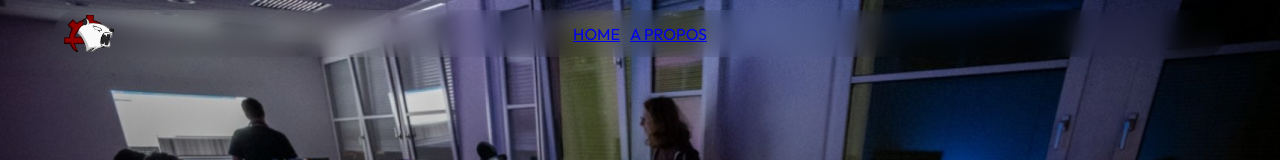
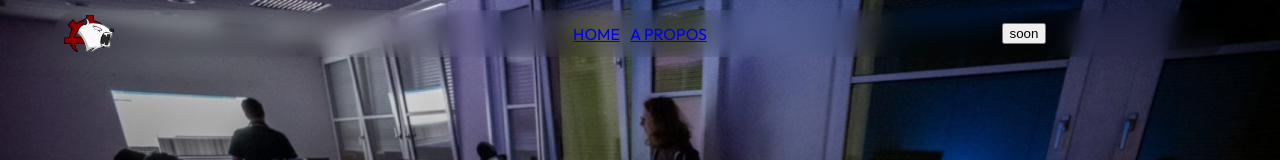
Before and after one commit to GameArea-dev/website, a React (Create React App) app: page /#/ in a window 1280 px wide. Shown: the top 160 px of the page. Built offline with nearby package versions, Linux system fonts and the light colour scheme.

Commit message:
feat: add soon button

```diff
--- a/src/components/header/header.component.tsx
+++ b/src/components/header/header.component.tsx
@@ -14,6 +14,9 @@ export default function HeaderComponent(props: {
         <NavLink to="/">Home</NavLink>
         <NavLink to="/about">A propos</NavLink>
       </nav>
+      <div>
+        <button>soon</button>
+      </div>
     </header>
   );
 }
```
